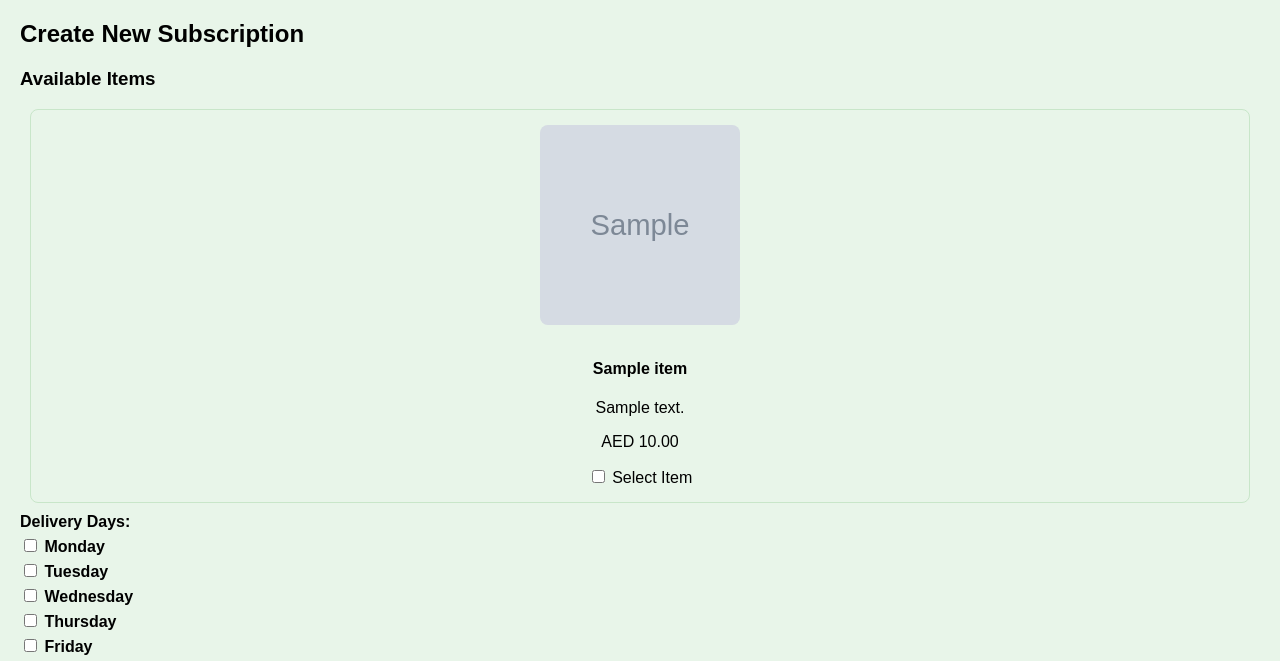
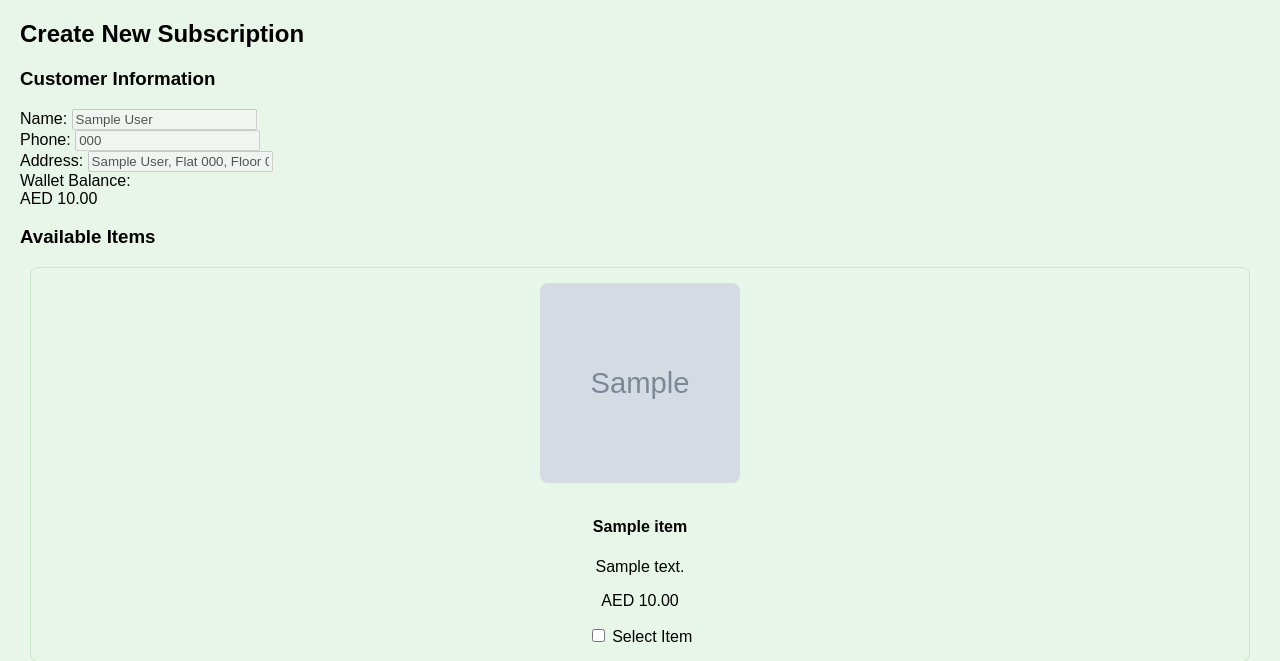
Before and after one commit to adeelrehman77/django_kitchen, a Django app: page /subscribe/ in a window 1280 px wide. Shown: the part 38-699 px from the top of the page. Run offline with Django 5.2, Linux system fonts and the light colour scheme; a user stored in the database is signed in; tables that the repository leaves empty hold one stand-in row (values such as "Sample post"); grey boxes marked "Sample" are stand-in pictures.

Commit message:
Assistant checkpoint: Add customer information section to subscription page
Assistant generated file changes:
- main/views.py: Update SubscriptionForm to include customer info, Update subscribe view to include customer info
- main/templates/main/subscribe.html: Add customer info section
- main/static/css/style.css: Add styles for customer info

---

User prompt:

i think we need make more enhancements and add more functionalities on subscriptions page

we should have customer information/details while creating new subscription from frontend

```diff
--- a/main/templates/main/subscribe.html
+++ b/main/templates/main/subscribe.html
@@ -4,6 +4,28 @@
 {% block content %}
 <div class="subscription-form">
     <h2>Create New Subscription</h2>
+
+    <div class="customer-info-section">
+        <h3>Customer Information</h3>
+        <div class="info-grid">
+            <div class="info-item">
+                <label>Name:</label>
+                {{ form.customer_name }}
+            </div>
+            <div class="info-item">
+                <label>Phone:</label>
+                {{ form.customer_phone }}
+            </div>
+            <div class="info-item">
+                <label>Address:</label>
+                {{ form.customer_address }}
+            </div>
+            <div class="info-item">
+                <label>Wallet Balance:</label>
+                <div class="balance">AED {{ form.wallet_balance.value|default:"0" }}</div>
+            </div>
+        </div>
+    </div>
 
     <form method="post">
         {% csrf_token %}
--- a/main/views.py
+++ b/main/views.py
@@ -40,6 +40,12 @@ class SubscriptionForm(forms.ModelForm):
         ('5', 'Saturday'),
         ('6', 'Sunday'),
     ]
+
+    # Customer Information Fields (Read-only)
+    customer_name = forms.CharField(disabled=True, required=False)
+    customer_phone = forms.CharField(disabled=True, required=False)
+    customer_address = forms.CharField(disabled=True, required=False)
+    wallet_balance = forms.DecimalField(disabled=True, required=False)
 
     selected_days = forms.MultipleChoiceField(
         choices=DAYS_CHOICES,
@@ -102,6 +108,14 @@ def subscribe(request):
                 return redirect('profile')
         else:
             form = SubscriptionForm()
+            # Pre-fill customer information
+            customer = request.user.customerprofile
+            form.initial.update({
+                'customer_name': request.user.get_full_name(),
+                'customer_phone': customer.phone,
+                'customer_address': customer.full_address,
+                'wallet_balance': customer.wallet_balance
+            })
         return render(request, 'main/subscribe.html', {'form': form})
     except Exception as e:
         messages.error(request, str(e))
```
Also changed, not shown: main/static/css/style.css (+39 -0 lines).
